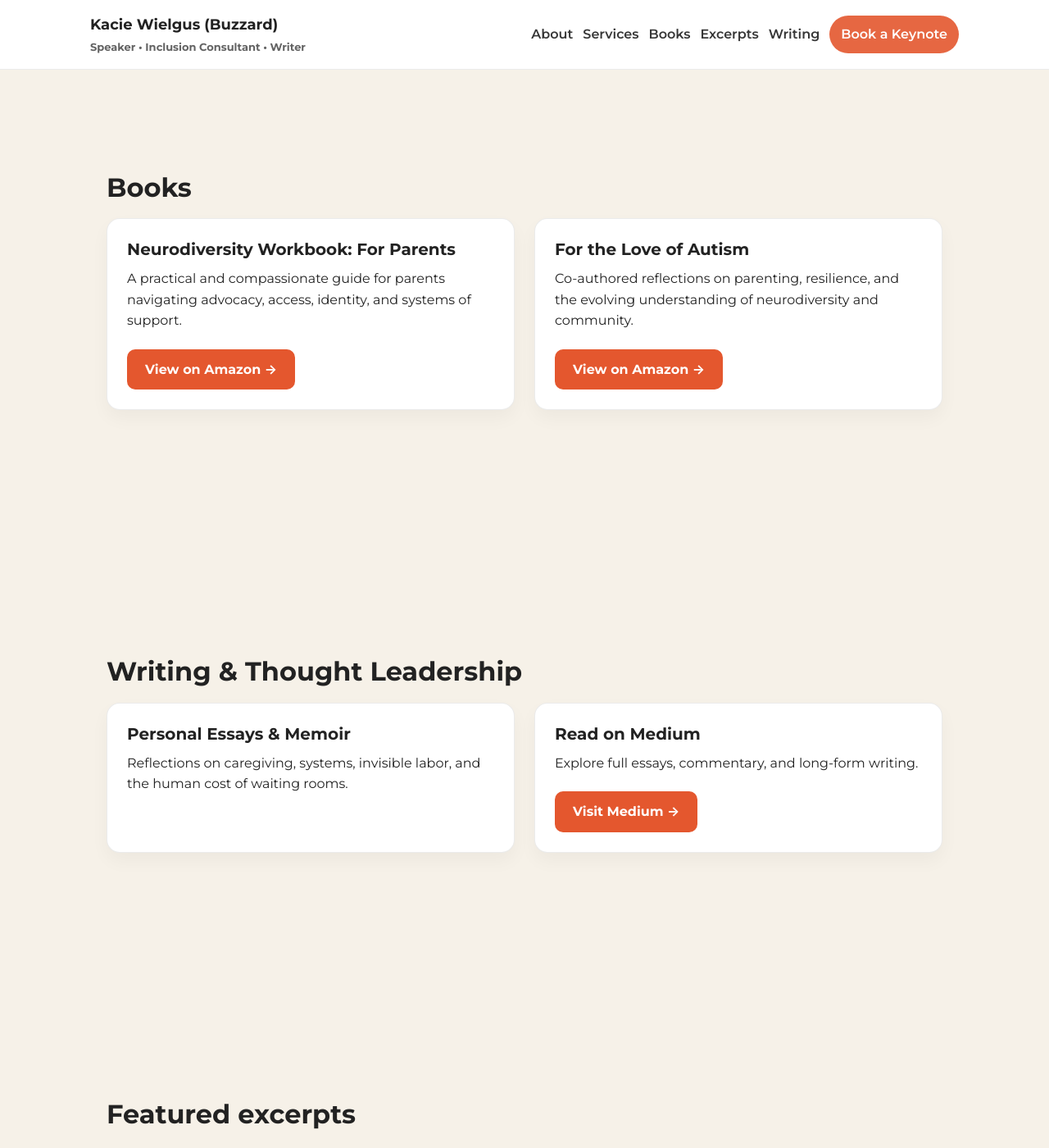
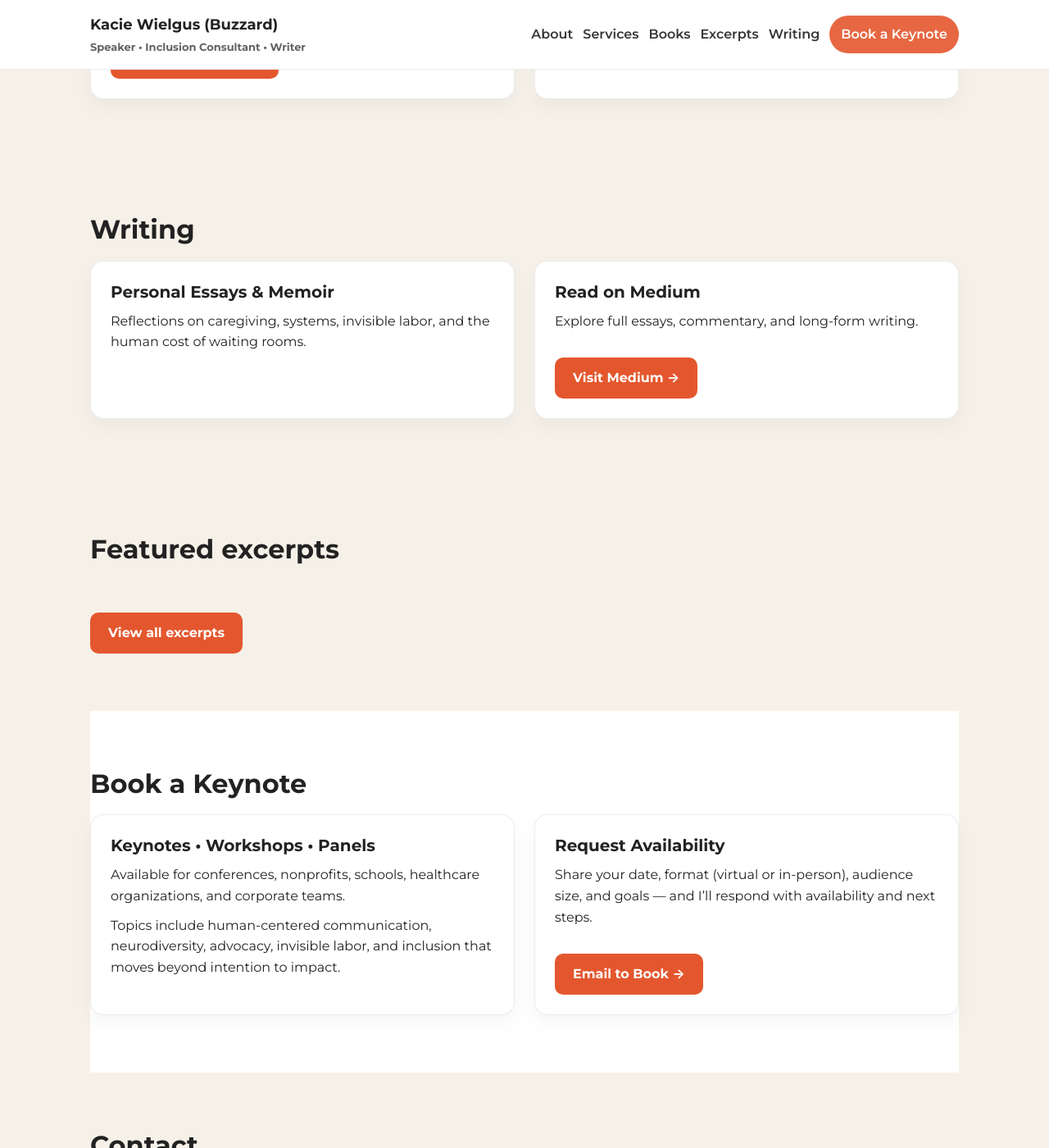
Before and after one commit to kaciebuzzard-rgb/new, a Jekyll site: the page built from index.html, in a window 1280 px wide and 1400 px high, scrolled down 2342 px. Shown: the whole window at 82% size. Built offline with Jekyll 4.4.1, drawn with Linux system fonts in a browser that asks for light colours; some of the changed text lies outside the part shown.

Commit message:
Update index.html

```diff
--- a/index.html
+++ b/index.html
@@ -12,39 +12,25 @@
 </section>
 
 <section id="about">
-  <div class="wrap">
   <h2>About Kacie</h2>
 
   <div class="grid">
     <div class="card">
-        <img
-          src="{{ '/assets/img/kacie-speaking.png' | relative_url }}"
-          alt="Kacie speaking"
-          style="width:100%; height:auto; border-radius:14px; margin-bottom:14px;"
-        >
-
+      <img src="{{ '/assets/img/kacie-speaking.png' | relative_url }}" alt="Kacie speaking">
       <p>
-          Kacie Wielgus (Buzzard) is a speaker, writer, and inclusion consultant
-          whose work lives at the intersection of lived experience and systems change.
+        Kacie Wielgus (Buzzard) is a speaker, writer, and inclusion consultant whose work lives at the intersection of lived experience and systems change.
       </p>
-
       <p>
-          As a mother of a child with a rare genetic condition and a communications
-          strategist with nearly two decades of experience, she brings both expertise
-          and earned perspective to every room she enters.
+        As a mother of a child with a rare genetic condition and a communications strategist with nearly two decades of experience, she brings both expertise and earned perspective to every room she enters.
       </p>
-
       <p>
-          Kacie speaks and writes about human-centered communication, invisible labor,
-          advocacy, neurodiversity, and the structural realities families face behind
-          closed doors — helping organizations move beyond performative inclusion into
-          meaningful action.
+        Kacie speaks and writes about human-centered communication, invisible labor, advocacy, neurodiversity, and the structural realities families face behind closed doors — helping organizations move beyond performative inclusion into meaningful action.
       </p>
     </div>
 
     <div class="card">
       <h3>What sets her apart</h3>
-        <ul style="margin-top:10px; line-height:1.8;">
+      <ul>
         <li>Nearly 20 years in communications & digital strategy</li>
         <li>Published author & co-author</li>
         <li>National disability advocate</li>
@@ -52,25 +38,21 @@
         <li>Lived experience navigating healthcare & education systems</li>
       </ul>
 
-        <p style="margin-top:18px;">
-          <a class="btn" href="#book">Inquire about speaking</a>
-        </p>
-      </div>
+      <p><a class="btn" href="#book">Inquire about speaking</a></p>
     </div>
   </div>
 </section>
 
 <section id="services">
-  <div class="wrap">
-    <h2>Speaking & Consulting</h2>
+  <h2>Services</h2>
 
   <div class="grid">
-      <div class="card">
+    <div class="card" id="speaking">
       <h3>Speaking</h3>
       <p>Keynotes and workshops on human-centered communication, neurodiversity, and inclusive leadership.</p>
     </div>
 
-      <div class="card">
+    <div class="card" id="consulting">
       <h3>Inclusion Consulting</h3>
       <p>Practical frameworks for accessibility, belonging, and communication that works.</p>
     </div>
@@ -80,42 +62,28 @@
       <p>Story-driven content and strategy that builds trust, clarity, and community.</p>
     </div>
   </div>
-  </div>
 </section>
 
 <section id="books">
-  <div class="wrap">
   <h2>Books</h2>
 
   <div class="grid">
     <div class="card">
       <h3>Neurodiversity Workbook: For Parents</h3>
-        <p>
-          A practical and compassionate guide for parents navigating advocacy,
-          access, identity, and systems of support.
-        </p>
-        <a class="btn" href="https://a.co/d/0fBN4T05" target="_blank" rel="noopener">
-          View on Amazon →
-        </a>
+      <p>A practical and compassionate guide for parents navigating advocacy, access, identity, and systems of support.</p>
+      <p><a class="btn" href="https://a.co/d/0fBN4T05" target="_blank" rel="noopener">View on Amazon →</a></p>
     </div>
 
     <div class="card">
       <h3>For the Love of Autism</h3>
-        <p>
-          Co-authored reflections on parenting, resilience, and the evolving
-          understanding of neurodiversity and community.
-        </p>
-        <a class="btn" href="https://a.co/d/0debXcfY" target="_blank" rel="noopener">
-          View on Amazon →
-        </a>
-      </div>
+      <p>Co-authored reflections on parenting, resilience, and the evolving understanding of neurodiversity and community.</p>
+      <p><a class="btn" href="https://a.co/d/0debXcfY" target="_blank" rel="noopener">View on Amazon →</a></p>
     </div>
   </div>
 </section>
 
 <section id="writing">
-  <div class="wrap">
-    <h2>Writing & Thought Leadership</h2>
+  <h2>Writing</h2>
 
   <div class="grid">
     <div class="card">
@@ -126,16 +94,12 @@
     <div class="card">
       <h3>Read on Medium</h3>
       <p>Explore full essays, commentary, and long-form writing.</p>
-        <a class="btn" href="https://medium.com/@kwbuzzard" target="_blank" rel="noopener">
-          Visit Medium →
-        </a>
-      </div>
+      <p><a class="btn" href="https://medium.com/@kwbuzzard" target="_blank" rel="noopener">Visit Medium →</a></p>
     </div>
   </div>
 </section>
 
 <section id="excerpts">
-  <div class="wrap">
   <h2>Featured excerpts</h2>
 
   <div class="grid">
@@ -143,8 +107,8 @@
     {% for item in featured %}
       <div class="card">
         <h3>{{ item.title }}</h3>
-          <p>{{ item.content | strip_html | truncate: 200 }}</p>
-          <p><a class="btn" href="{{ item.url | relative_url }}">Read more</a></p>
+        <p>{{ item.content | strip_html | truncate: 220 }}</p>
+        <p><a class="btn" href="{{ item.url | relative_url }}">Read</a></p>
       </div>
     {% endfor %}
   </div>
@@ -152,45 +116,37 @@
   <p style="margin-top:18px;">
     <a class="btn" href="{{ '/excerpts/' | relative_url }}">View all excerpts</a>
   </p>
-  </div>
 </section>
 
 <section id="book">
-  <div class="wrap">
   <h2>Book a Keynote</h2>
 
   <div class="grid">
     <div class="card">
       <h3>Keynotes • Workshops • Panels</h3>
-        <p>
-          Available for conferences, nonprofits, schools, healthcare organizations,
-          and corporate teams.
-        </p>
-        <p>
-          Topics include human-centered communication, neurodiversity, advocacy,
-          invisible labor, and inclusion that moves beyond intention to impact.
-        </p>
+      <p>Available for conferences, nonprofits, schools, healthcare organizations, and corporate teams.</p>
+      <p>Topics include human-centered communication, neurodiversity, advocacy, invisible labor, and inclusion that moves beyond intention to impact.</p>
     </div>
 
     <div class="card">
       <h3>Request Availability</h3>
+      <p>Share your date, format (virtual or in-person), audience size, and goals — and I’ll respond with availability and next steps.</p>
       <p>
-          Share your date, format (virtual or in-person), audience size, and goals.
-        </p>
         <a class="btn" href="mailto:YOUR@email.com?subject=Keynote%20Inquiry%20for%20Kacie%20Wielgus%20(Buzzard)">
           Email to Book →
         </a>
-      </div>
+      </p>
     </div>
   </div>
 </section>
 
 <section id="contact">
-  <div class="wrap">
   <h2>Contact</h2>
+
+  <div class="grid">
     <div class="card">
-      <p>Email: <a href="mailto:YOUR@email.com">YOUR@email.com</a></p>
-      <p>LinkedIn: <a href="https://www.linkedin.com/">Add your link</a></p>
+      <p><strong>Email:</strong> <a href="mailto:YOUR@email.com">YOUR@email.com</a></p>
+      <p><strong>LinkedIn:</strong> <a href="https://www.linkedin.com/">Add your link</a></p>
     </div>
   </div>
 </section>
```
Lines whose indentation alone changed are shown as unchanged.
